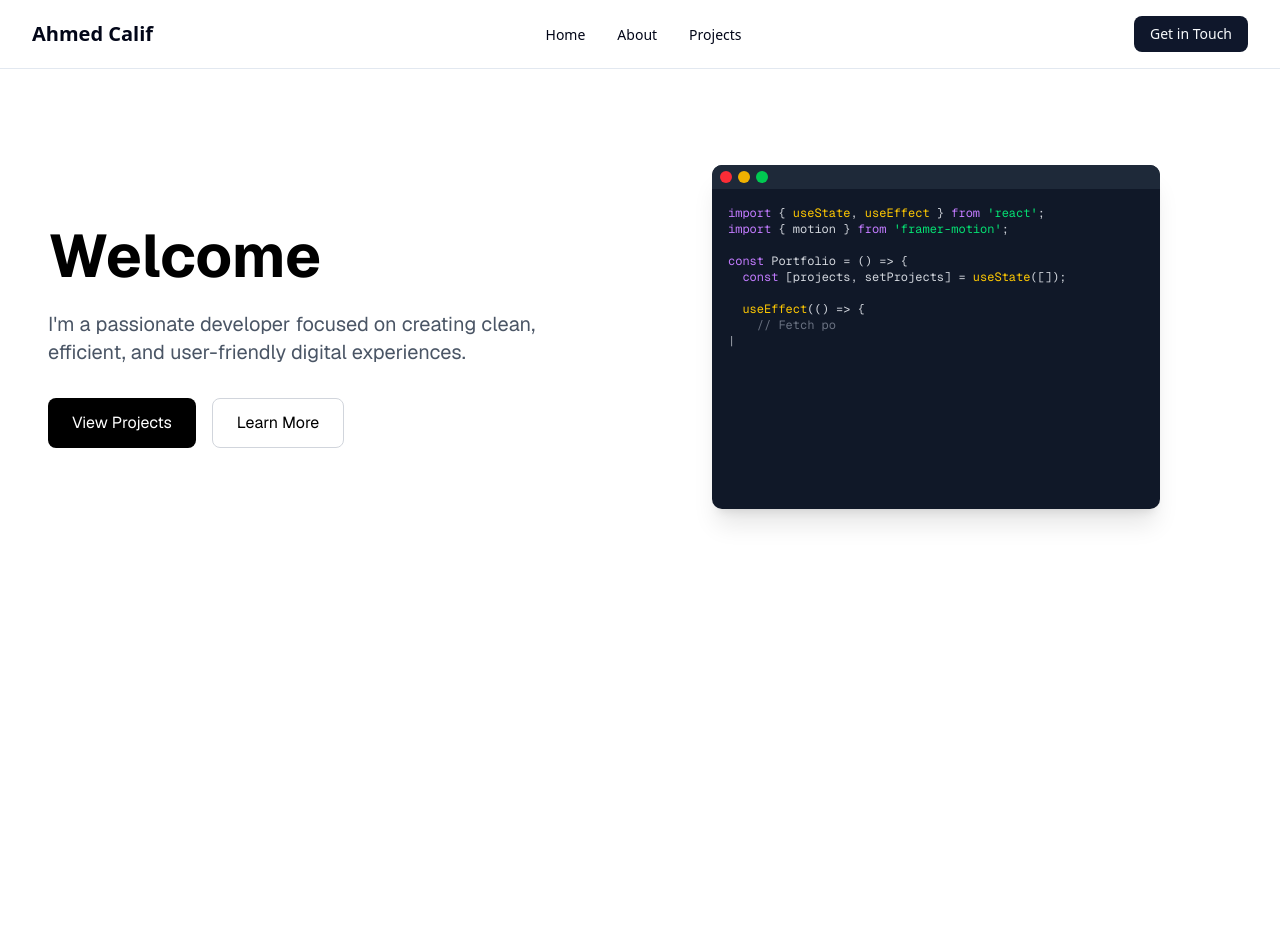
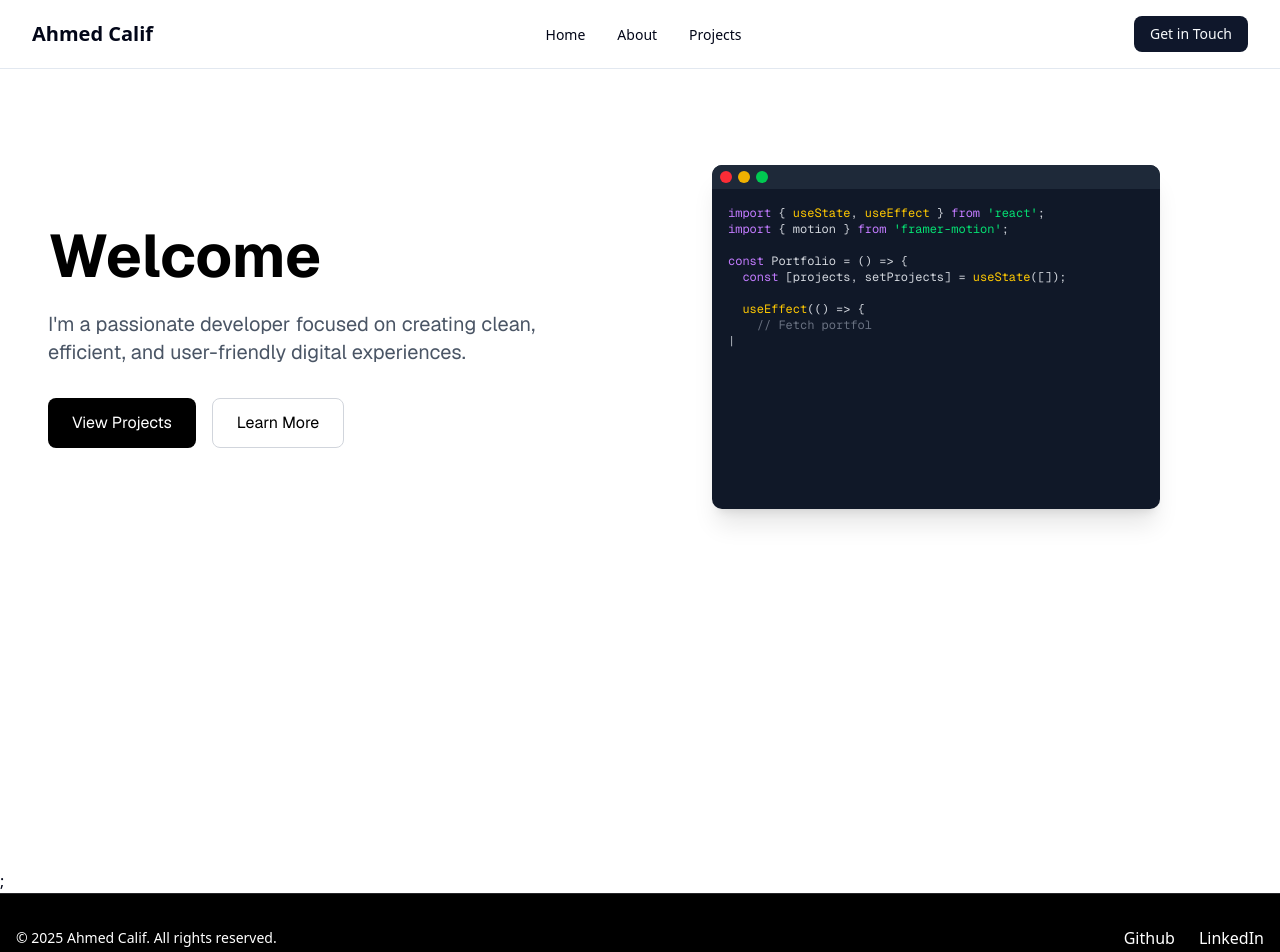
Before and after one commit to ahmedcalif/ahmedcalif_, a Next.js app: page / in a window 1280 px wide. Shown: the top 952 px of the page. Before the commit the page ends 869 px from the top, so only its background shows below. Built offline with nearby package versions, Linux system fonts and the light colour scheme.

Commit message:
feat: quickly make a footer

```diff
--- a/src/app/about/page.tsx
+++ b/src/app/about/page.tsx
@@ -1,4 +1,5 @@
 import { About } from "@/components/About/About";
+import { Footer } from "@/components/Global/Footer";
 import { Navbar } from "@/components/Global/Navbar";
 
 export default function AboutPage() {
@@ -6,6 +7,7 @@ export default function AboutPage() {
     <>
       <Navbar />
       <About />
+      <Footer />
     </>
   );
 }
--- a/src/app/page.tsx
+++ b/src/app/page.tsx
@@ -1,5 +1,11 @@
+import { Footer } from "@/components/Global/Footer";
 import { Homepage } from "@/components/Home/Homepage";
 
 export default function Home() {
-  return <Homepage />;
+  return (
+    <>
+      <Homepage />;
+      <Footer />
+    </>
+  );
 }
--- /dev/null
+++ b/src/components/Global/Footer.tsx
@@ -0,0 +1,26 @@
+import Link from "next/link";
+
+export function Footer() {
+  return (
+    <footer className="border-t border-zinc-800 bg-black py-8">
+      <div className="container mx-auto px-4">
+        <div className="flex flex-col items-center justify-between gap-4 sm:flex-row">
+          <p className="text-sm text-white">
+            © {new Date().getFullYear()} Ahmed Calif. All rights reserved.
+          </p>
+          <div className="flex gap-6">
+            <Link href="https://github.com/ahmedcalif" className="text-white">
+              Github
+            </Link>
+            <Link
+              href="https://www.linkedin.com/in/ahmedcalif/"
+              className="text-white"
+            >
+              LinkedIn
+            </Link>
+          </div>
+        </div>
+      </div>
+    </footer>
+  );
+}
```
